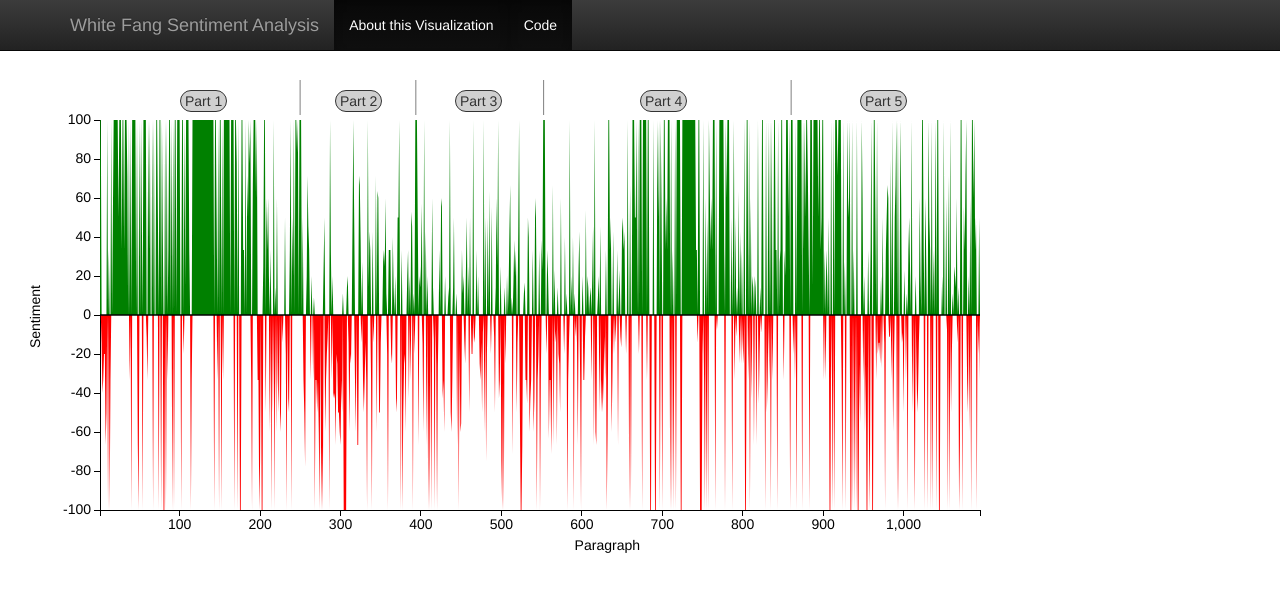
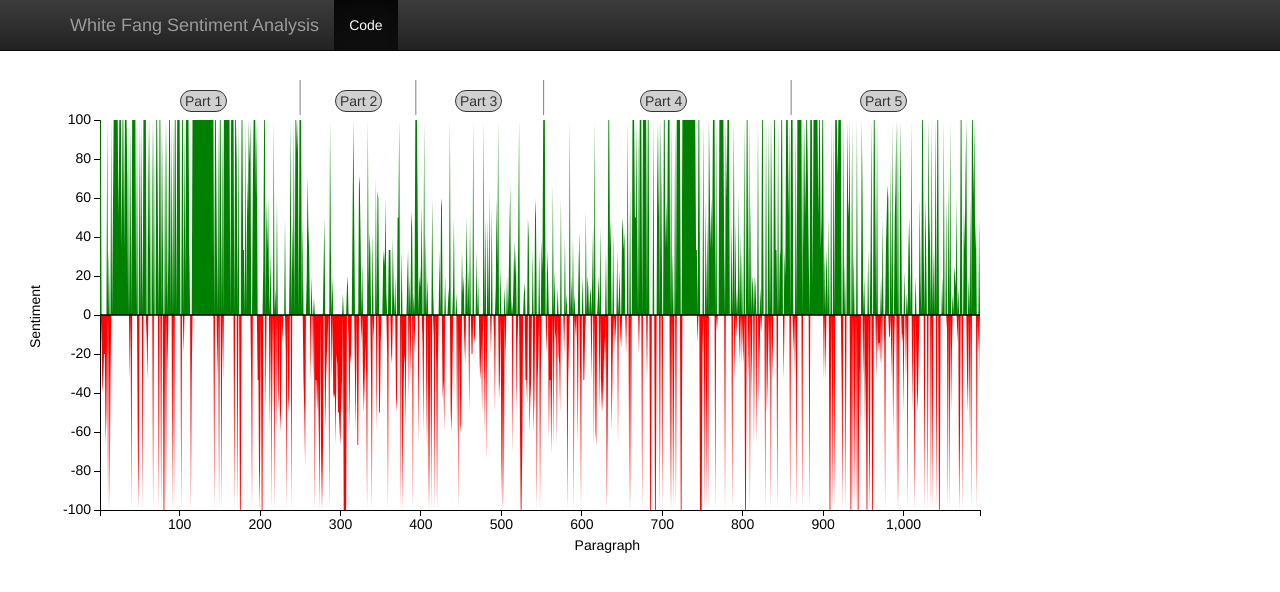
Before and after one commit to alv53/CS398VL_final_project, a plain HTML site: page web/index.html in a window 1280 px wide. Drawn offline with nearby package versions, Linux system fonts and the light colour scheme.

Commit message:
changed index

```diff
--- a/web/index.html
+++ b/web/index.html
@@ -24,7 +24,6 @@
         </div>
         <div class="collapse navbar-collapse">
           <ul class="nav navbar-nav">
-            <li class="active"><a href="about.html">About this Visualization</a></li>
             <li class="active"><a href="https://github.com/alv53/CS398VL_final_project">Code</a></li>
           </ul>
         </div>
```
